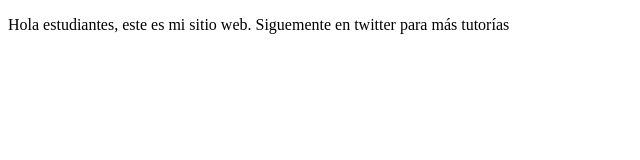
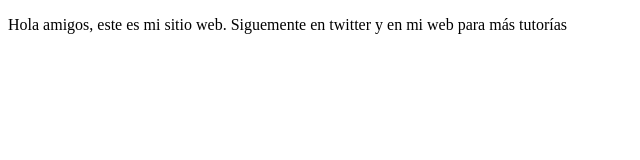
Before and after one commit to angelr08/proyectoDemoCursoPrework, a plain HTML site: page index.html in a window 1280 px wide. Shown: the whole page, without its empty margins (0-640 px from the left). Drawn offline with Linux system fonts and the light colour scheme.

Commit message:
cambios agregando amigos y web

```diff
--- a/index.html
+++ b/index.html
@@ -7,6 +7,6 @@
     <title>Hola Daniela</title>
 </head>
 <body>
-    <p>Hola estudiantes, este es mi sitio web. Siguemente en twitter para más tutorías<p>
+    <p>Hola amigos, este es mi sitio web. Siguemente en twitter y en mi web para más tutorías<p>
 </body>
 </html>
```
